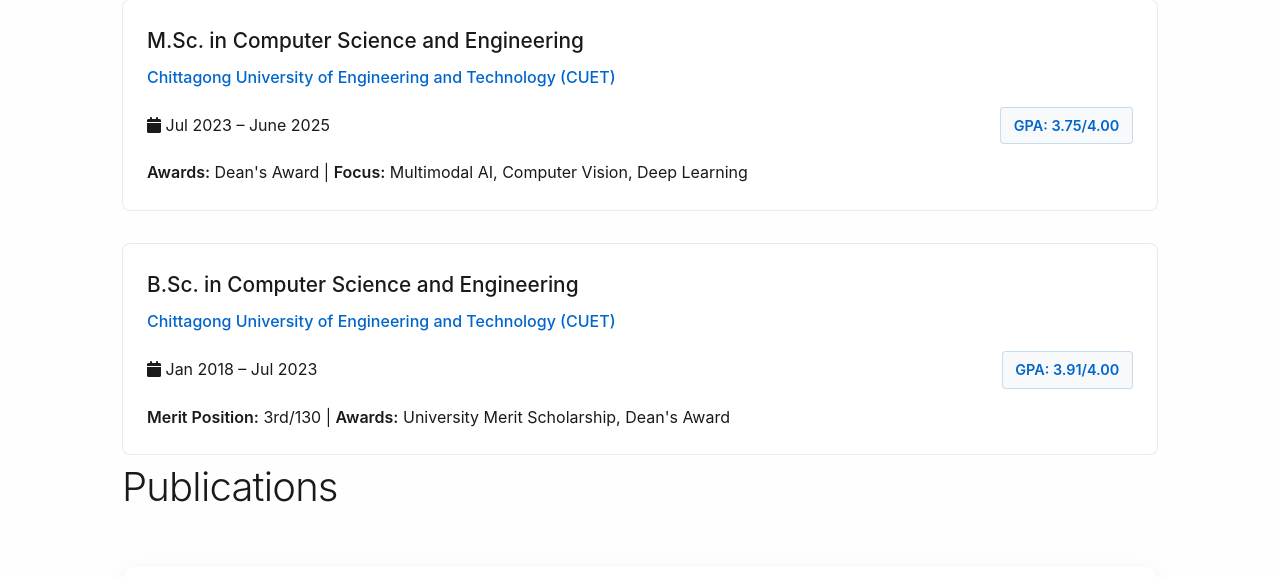
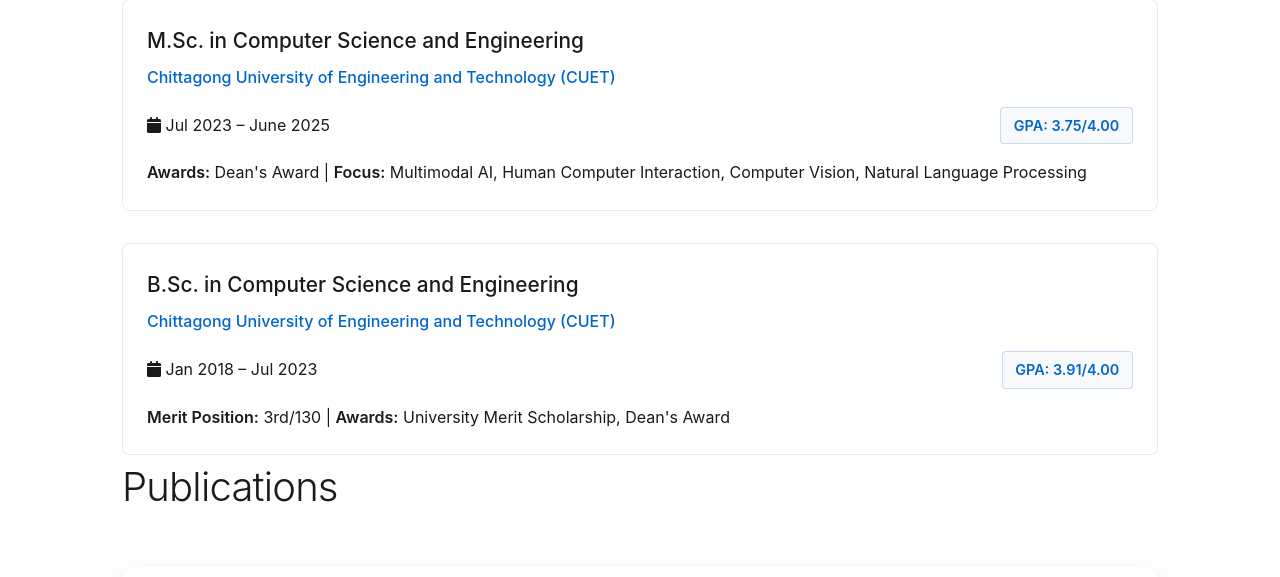
Before and after one commit to MusfequaRahman/MusfequaRahman.github.io, a plain HTML site: page index.html in a window 1280 px wide. Shown: the part 2263-2840 px from the top of the page. Drawn offline with Linux system fonts and the light colour scheme.

Commit message:
Update index.html

```diff
--- a/index.html
+++ b/index.html
@@ -1217,7 +1217,7 @@
                             <span><i class="fas fa-calendar"></i> Jul 2023 – June 2025</span>
                             <span class="gpa">GPA: 3.75/4.00</span>
                         </div>
-                        <p><strong>Awards:</strong> Dean's Award | <strong>Focus:</strong> Multimodal AI, Computer Vision, Deep Learning</p>
+                        <p><strong>Awards:</strong> Dean's Award | <strong>Focus:</strong> Multimodal AI, Human Computer Interaction, Computer Vision, Natural Language Processing</p>
                     </div>
 
                     <div class="education-card">
```
